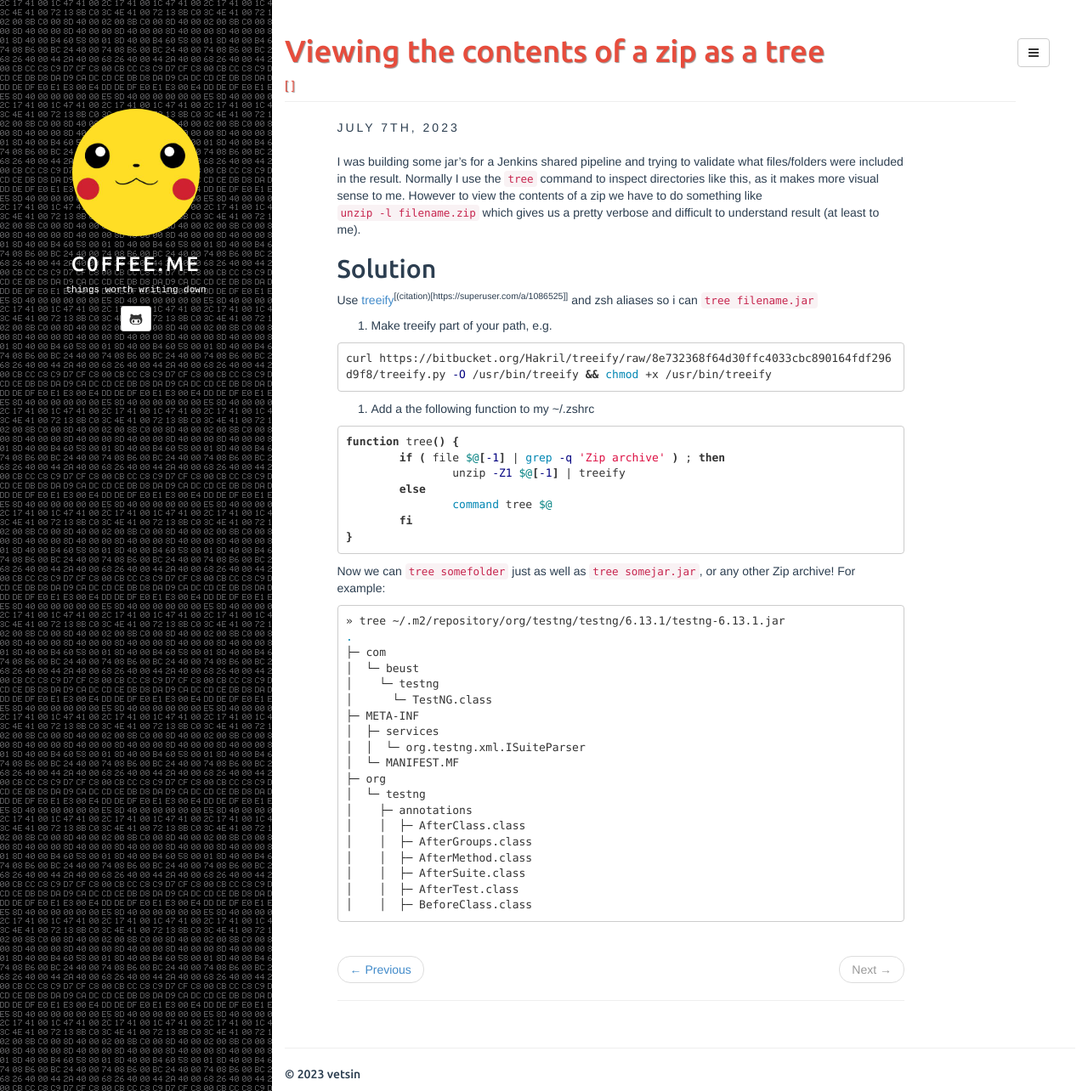
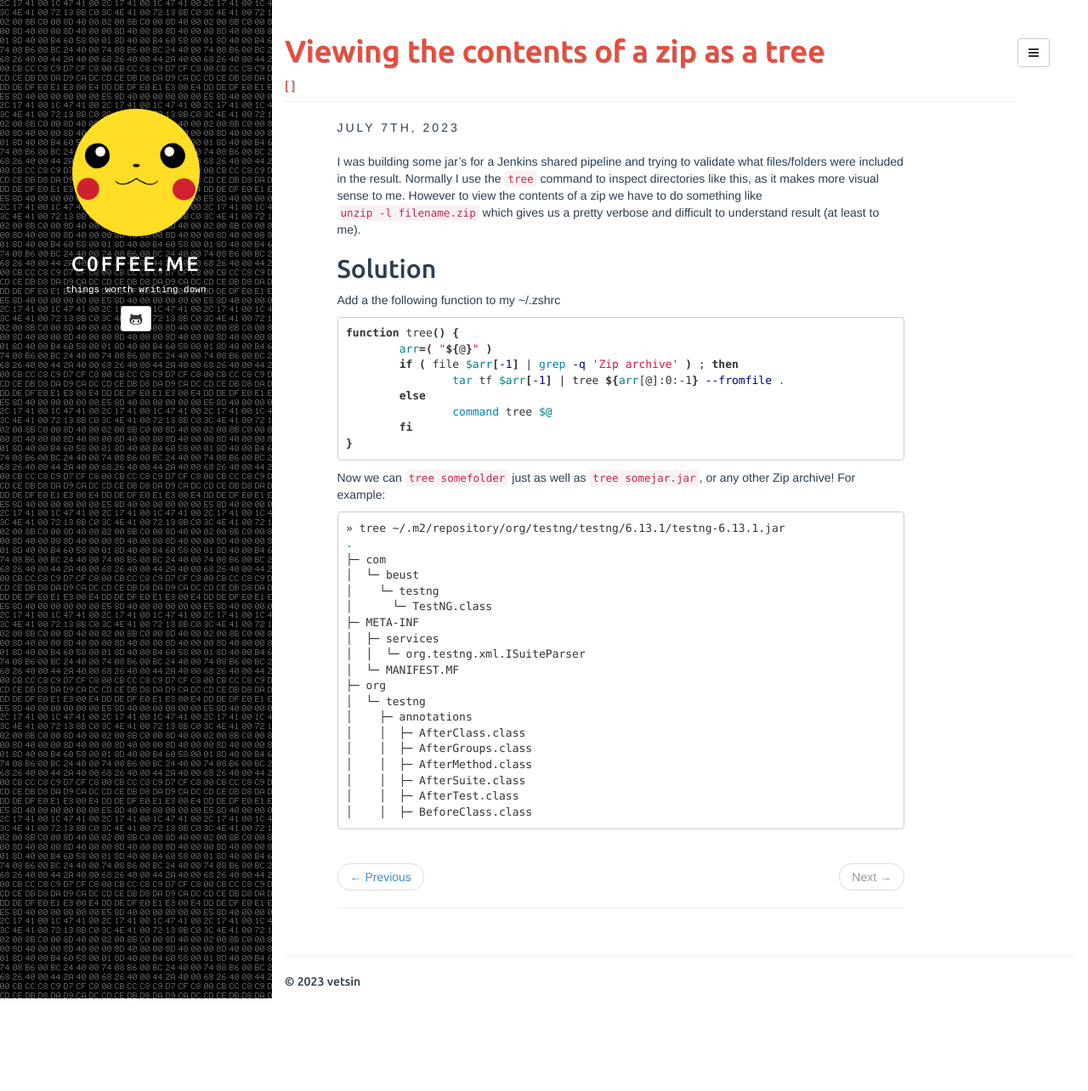
Before and after one commit to vetsin/c0ffee.me, a Jekyll site: the page built from _posts/2023-07-07-zip-tree.md, in a window 1280 px wide and 1284 px high. Shown: the whole window at 85% size. Built offline with Jekyll 4.4.1, drawn with Linux system fonts in a browser that asks for light colours.

Commit message:
fix: coworker pointed out the --fromfile flag

````diff
--- a/_posts/2023-07-07-zip-tree.md
+++ b/_posts/2023-07-07-zip-tree.md
@@ -7,20 +7,13 @@ I was building some jar's for a Jenkins shared pipeline and trying to validate w
 
 ## Solution
 
-Use [treeify](https://bitbucket.org/Hakril/treeify/src/master/)<sup>[(citation)[https://superuser.com/a/1086525]]</sup> and zsh aliases so i can `tree filename.jar`
-
-1. Make treeify part of your path, e.g.
-
-```bash
-curl https://bitbucket.org/Hakril/treeify/raw/8e732368f64d30ffc4033cbc890164fdf296d9f8/treeify.py -O /usr/bin/treeify && chmod +x /usr/bin/treeify
-```
-
-2. Add a the following function to my ~/.zshrc
+Add a the following function to my ~/.zshrc
 
 ```bash
 function tree() {
-	if ( file $@[-1] | grep -q 'Zip archive' ) ; then
-		unzip -Z1 $@[-1] | treeify
+	arr=( "${@}" )
+	if ( file $arr[-1] | grep -q 'Zip archive' ) ; then
+		tar tf $arr[-1] | tree ${arr[@]:0:-1} --fromfile .
 	else
 		command tree $@
 	fi
````
